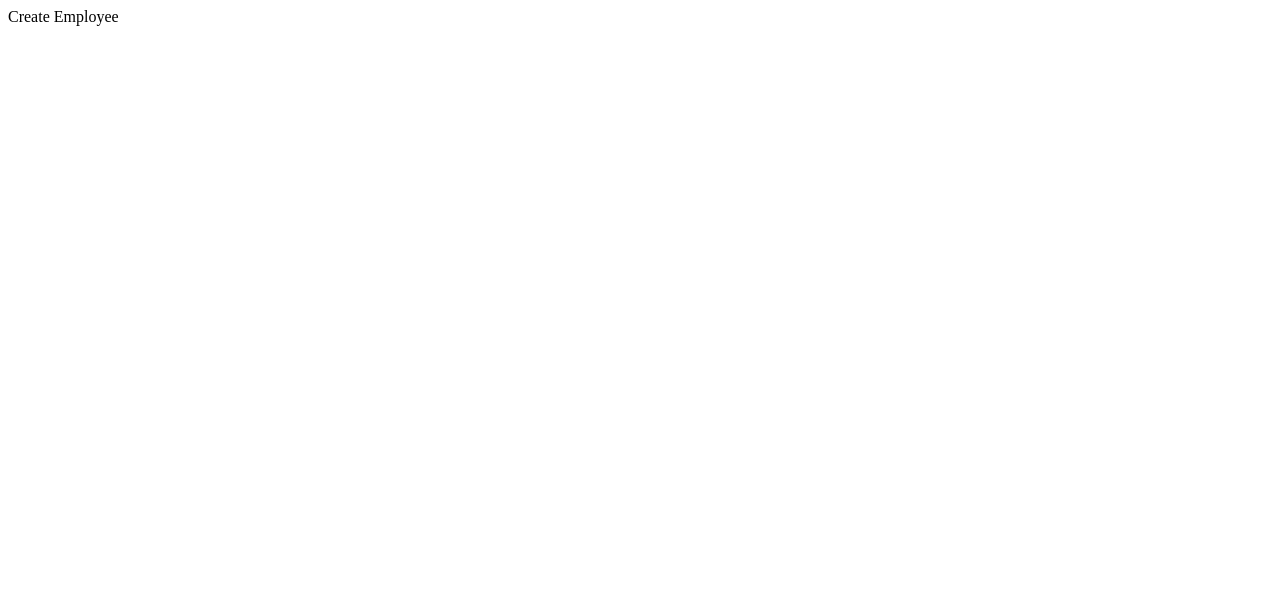
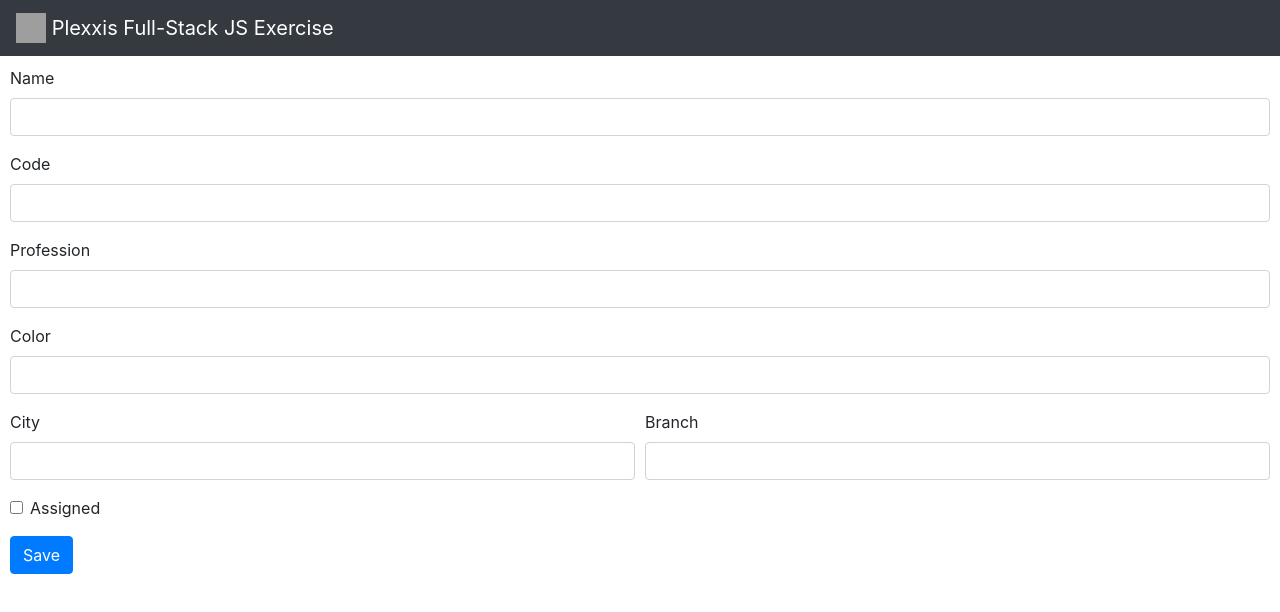
Before and after one commit to tedkimdev/fullstack-js-crud-example, a Next.js app: page /employee/create in a window 1280 px wide. Shown: the top 612 px of the page. Built offline with nearby package versions, Linux system fonts and the light colour scheme; grey boxes are pictures that could not be loaded.

Commit message:
create form

```diff
--- a/src/pages/employee/create.js
+++ b/src/pages/employee/create.js
@@ -1,10 +1,120 @@
-import React from 'react';
+import React, { useState } from 'react';
+import Link from 'next/link';
+import Head from 'next/head';
+import Form from 'react-bootstrap/Form';
+import Button from 'react-bootstrap/Button';
+import Col from 'react-bootstrap/Col';
+
+import AppLayout from '../../components/app-layout.component'
 
 const CreateEmployee = () => {
+  const [name, setName] = useState('');
+  const [code, setCode] = useState('');
+  const [profession, setProfession] = useState('');
+  const [color, setColor] = useState('');
+  const [city, setCity] = useState('');
+  const [branch, setBranch] = useState('');
+  const [assigned, setAssigned] = useState(false);
+
+  const onSubmit = (e) => {
+    e.preventDefault();
+    console.log({
+      name,
+      profession,
+      code,
+      color,
+      branch,
+      assigned,
+      city
+    })
+  };
+  const onChangeName = (e) => {
+    setName(e.target.value);
+  };
+  const onChangeCode = (e) => {
+    setCode(e.target.value);
+  };
+  const onChangeProfession = (e) => {
+    setProfession(e.target.value);
+  };
+  const onChangeColor = (e) => {
+    setColor(e.target.value);
+  };
+  const onChangeCity = (e) => {
+    setCity(e.target.value);
+  };
+  const onChangeBranch = (e) => {
+    setBranch(e.target.value);
+  };
+  const onChangeAssigned = (e) => {
+    setAssigned(e.target.checked);
+  };
+
+
   return (
-    <div>
-      Create Employee
-    </div>
+    <>
+      <Head>
+        <title>Plexxis Exercise</title>
+        <link
+          rel="stylesheet"
+          href="https://maxcdn.bootstrapcdn.com/bootstrap/4.3.1/css/bootstrap.min.css"
+          integrity="sha384-ggOyR0iXCbMQv3Xipma34MD+dH/1fQ784/j6cY/iJTQUOhcWr7x9JvoRxT2MZw1T"
+          crossOrigin="anonymous"
+        />
+      </Head>
+      <AppLayout>
+        <Form style={{ padding: 10 }}>
+          <Form.Group controlId="formGridName">
+            <Form.Label>Name</Form.Label>
+            <Form.Control value={name} onChange={onChangeName} />
+          </Form.Group>
+
+          <Form.Group controlId="formGridCode">
+            <Form.Label>Code</Form.Label>
+            <Form.Control value={code} onChange={onChangeCode} />
+          </Form.Group>
+
+          <Form.Group controlId="formGridProfession">
+            <Form.Label>Profession</Form.Label>
+            <Form.Control value={profession} onChange={onChangeProfession} />
+          </Form.Group>
+
+          <Form.Group controlId="formGridColor">
+            <Form.Label>Color</Form.Label>
+            <Form.Control value={color} onChange={onChangeColor} />
+          </Form.Group>
+
+          <Form.Row>
+            <Form.Group as={Col} controlId="formGridCity">
+              <Form.Label>City</Form.Label>
+              <Form.Control value={city} onChange={onChangeCity} />
+            </Form.Group>
+
+            <Form.Group as={Col} controlId="formGridBranch">
+              <Form.Label>Branch</Form.Label>
+              <Form.Control value={branch} onChange={onChangeBranch} />
+            </Form.Group>
+          </Form.Row>
+
+          <Form.Group id="formGridAssigned">
+            <Form.Check type="checkbox" label="Assigned" checked={assigned} onChange={onChangeAssigned} />
+          </Form.Group>
+
+          <Button variant="primary" type="submit" onClick={onSubmit}>
+            Save
+          </Button>
+        </Form>
+
+        {/* "id": 1,
+    "name": "Kyle Lowry",
+    "code": "F100",
+    "profession": "Drywall Installer",
+    "color": "#FF6600",
+    "city": "Brampton",
+    "branch": "Abacus",
+    "assigned": true */}
+      </AppLayout>
+    </>
   );
 };
 
```
